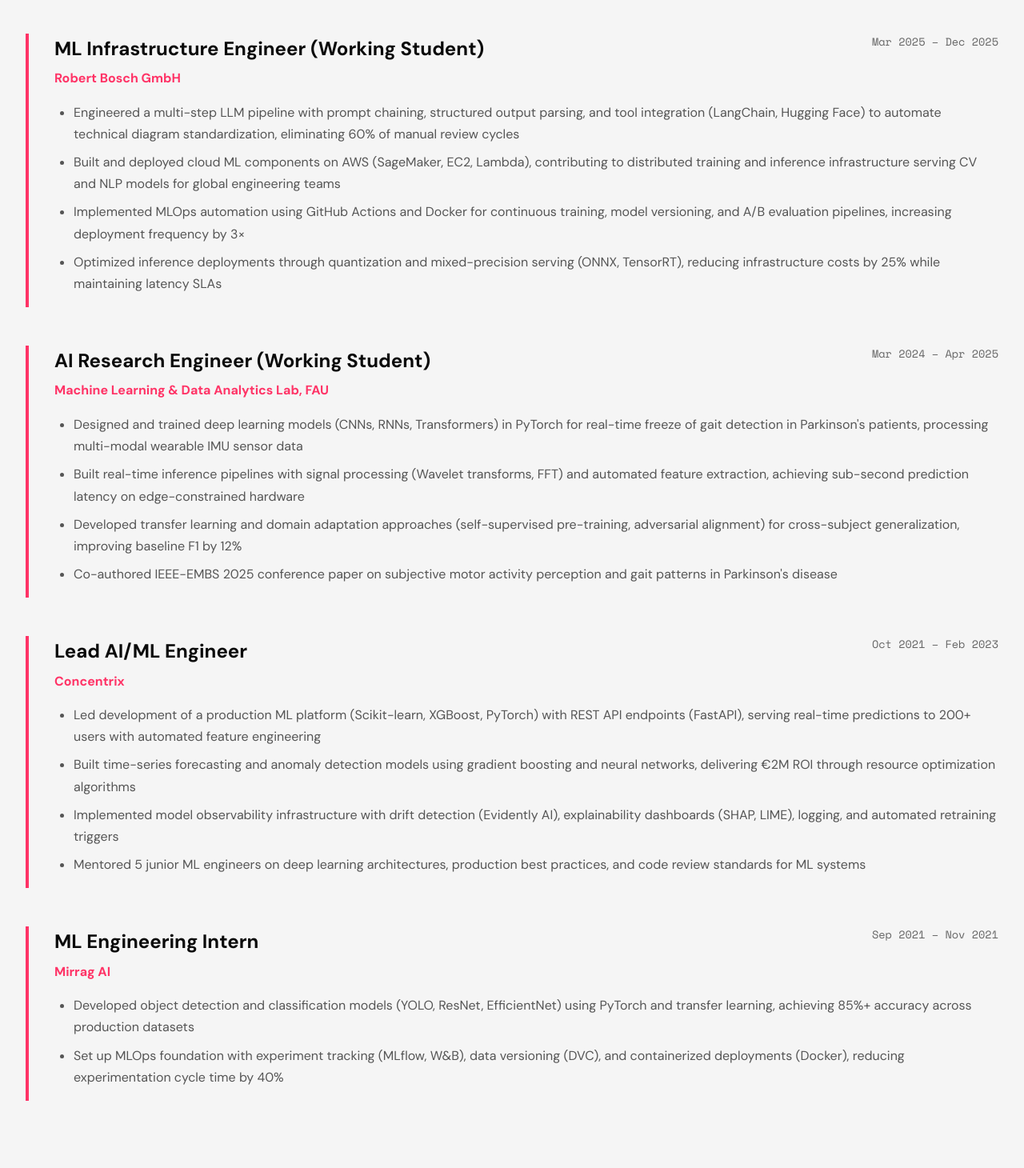
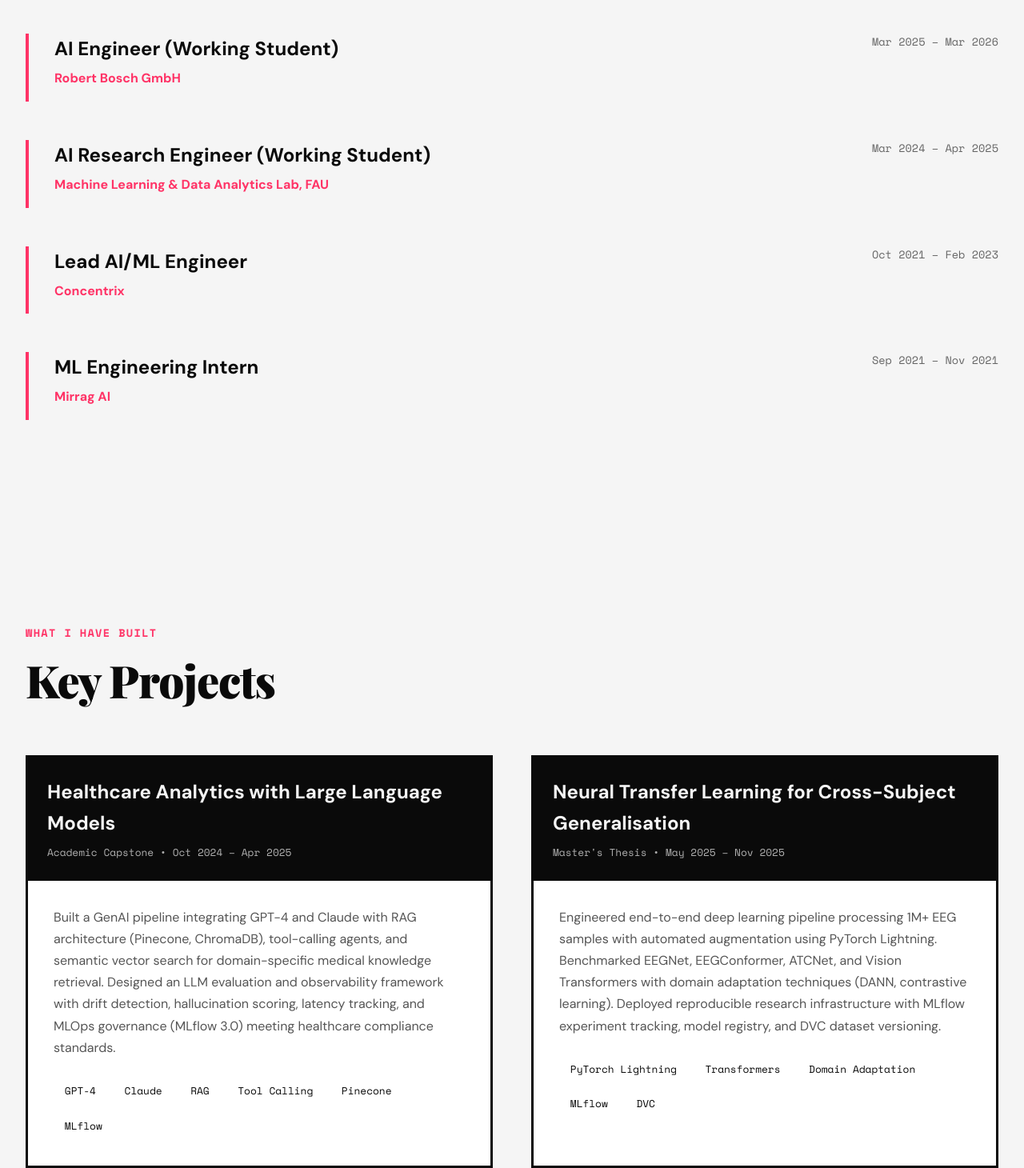
Before and after one commit to mehulmittal12/portfolio, a plain HTML site: page index.html in a window 1280 px wide. Shown: the part 2880-4340 px from the top of the page at 80% size. Drawn offline with nearby package versions, Linux system fonts and the light colour scheme.

Commit message:
Update index.html

```diff
--- a/index.html
+++ b/index.html
@@ -1091,18 +1091,10 @@
                     <div class="experience-item">
                         <div class="experience-header">
                             <div class="experience-title">
-                                <h3>ML Infrastructure Engineer (Working Student)</h3>
+                                <h3>AI Engineer (Working Student)</h3>
                                 <p class="company">Robert Bosch GmbH</p>
                             </div>
-                            <div class="experience-date">Mar 2025 – Dec 2025</div>
-                        </div>
-                        <div class="experience-description">
-                            <ul>
-                                <li>Engineered a multi-step LLM pipeline with prompt chaining, structured output parsing, and tool integration (LangChain, Hugging Face) to automate technical diagram standardization, eliminating 60% of manual review cycles</li>
-                                <li>Built and deployed cloud ML components on AWS (SageMaker, EC2, Lambda), contributing to distributed training and inference infrastructure serving CV and NLP models for global engineering teams</li>
-                                <li>Implemented MLOps automation using GitHub Actions and Docker for continuous training, model versioning, and A/B evaluation pipelines, increasing deployment frequency by 3×</li>
-                                <li>Optimized inference deployments through quantization and mixed-precision serving (ONNX, TensorRT), reducing infrastructure costs by 25% while maintaining latency SLAs</li>
-                            </ul>
+                            <div class="experience-date">Mar 2025 – Mar 2026</div>
                         </div>
                     </div>
 
@@ -1114,14 +1106,6 @@
                             </div>
                             <div class="experience-date">Mar 2024 – Apr 2025</div>
                         </div>
-                        <div class="experience-description">
-                            <ul>
-                                <li>Designed and trained deep learning models (CNNs, RNNs, Transformers) in PyTorch for real-time freeze of gait detection in Parkinson's patients, processing multi-modal wearable IMU sensor data</li>
-                                <li>Built real-time inference pipelines with signal processing (Wavelet transforms, FFT) and automated feature extraction, achieving sub-second prediction latency on edge-constrained hardware</li>
-                                <li>Developed transfer learning and domain adaptation approaches (self-supervised pre-training, adversarial alignment) for cross-subject generalization, improving baseline F1 by 12%</li>
-                                <li>Co-authored IEEE-EMBS 2025 conference paper on subjective motor activity perception and gait patterns in Parkinson's disease</li>
-                            </ul>
-                        </div>
                     </div>
 
                     <div class="experience-item">
@@ -1132,14 +1116,6 @@
                             </div>
                             <div class="experience-date">Oct 2021 – Feb 2023</div>
                         </div>
-                        <div class="experience-description">
-                            <ul>
-                                <li>Led development of a production ML platform (Scikit-learn, XGBoost, PyTorch) with REST API endpoints (FastAPI), serving real-time predictions to 200+ users with automated feature engineering</li>
-                                <li>Built time-series forecasting and anomaly detection models using gradient boosting and neural networks, delivering €2M ROI through resource optimization algorithms</li>
-                                <li>Implemented model observability infrastructure with drift detection (Evidently AI), explainability dashboards (SHAP, LIME), logging, and automated retraining triggers</li>
-                                <li>Mentored 5 junior ML engineers on deep learning architectures, production best practices, and code review standards for ML systems</li>
-                            </ul>
-                        </div>
                     </div>
 
                     <div class="experience-item">
@@ -1149,12 +1125,6 @@
                                 <p class="company">Mirrag AI</p>
                             </div>
                             <div class="experience-date">Sep 2021 – Nov 2021</div>
-                        </div>
-                        <div class="experience-description">
-                            <ul>
-                                <li>Developed object detection and classification models (YOLO, ResNet, EfficientNet) using PyTorch and transfer learning, achieving 85%+ accuracy across production datasets</li>
-                                <li>Set up MLOps foundation with experiment tracking (MLflow, W&B), data versioning (DVC), and containerized deployments (Docker), reducing experimentation cycle time by 40%</li>
-                            </ul>
                         </div>
                     </div>
                 </div>
```
